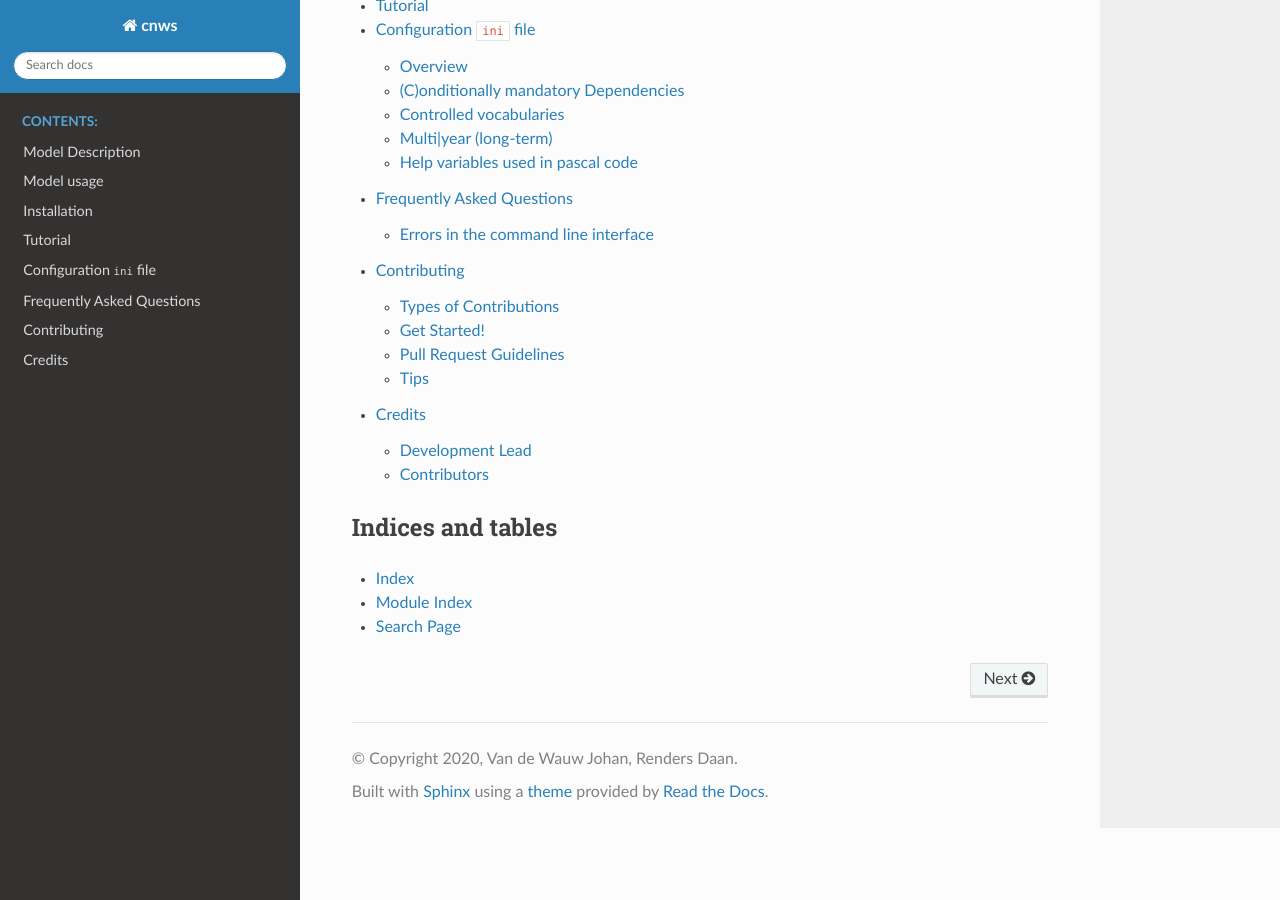
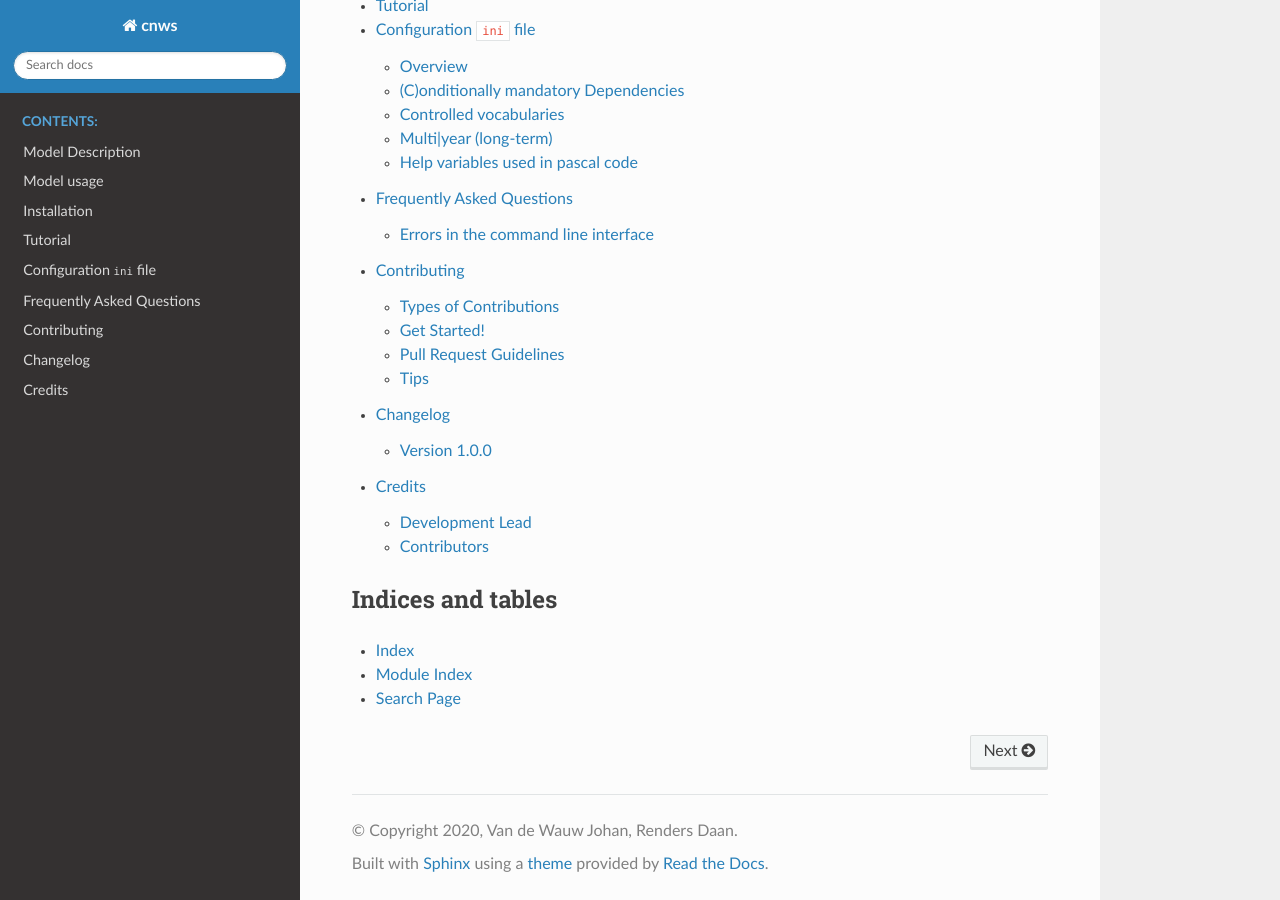
Before and after one commit to watem-sedem/watem-sedem, a Sphinx documentation site: the page built from docs/index.rst, in a window 1280 px wide and 900 px high, scrolled down 3803 px. Built offline with Sphinx 7.4.7 and the Read the Docs theme 2.0.0, drawn with Linux system fonts in a browser that asks for light colours.

Commit message:
Add Changelog page to docs

```diff
--- /dev/null
+++ b/CHANGELOG.rst
@@ -0,0 +1,8 @@
+=========
+Changelog
+=========
+
+Version 1.0.0
+-------------
+
+Initial version of CN-WS, as developed at KU Leuven.
--- /dev/null
+++ b/docs/changelog.rst
@@ -0,0 +1,2 @@
+.. _changes:
+.. include:: ../CHANGELOG.rst
--- a/docs/index.rst
+++ b/docs/index.rst
@@ -33,6 +33,7 @@ and outputs. In order to this, this set of minimal skills is required:
    inifile
    faq
    contributing
+   changelog
    authors
 
 Indices and tables
```
